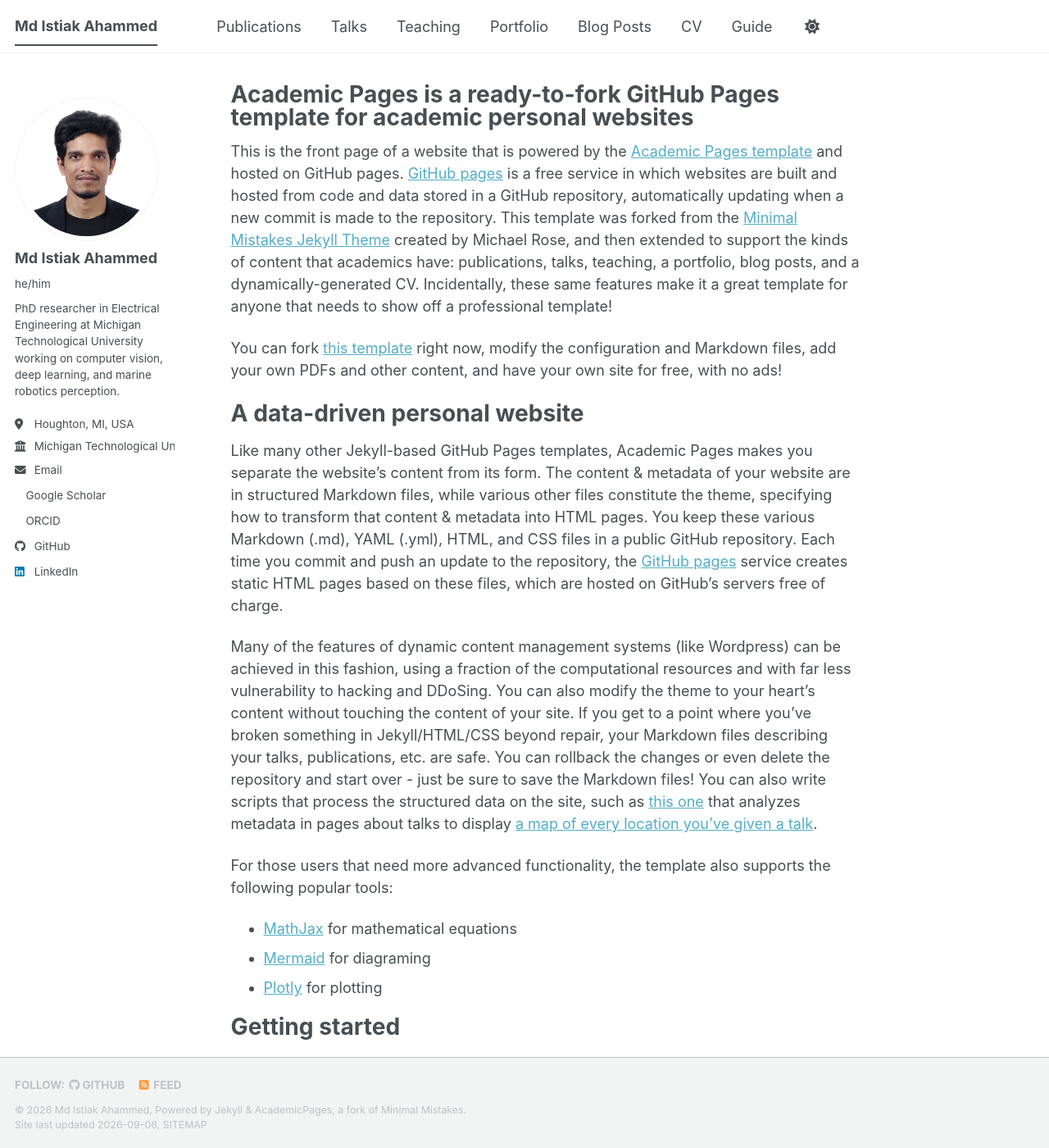
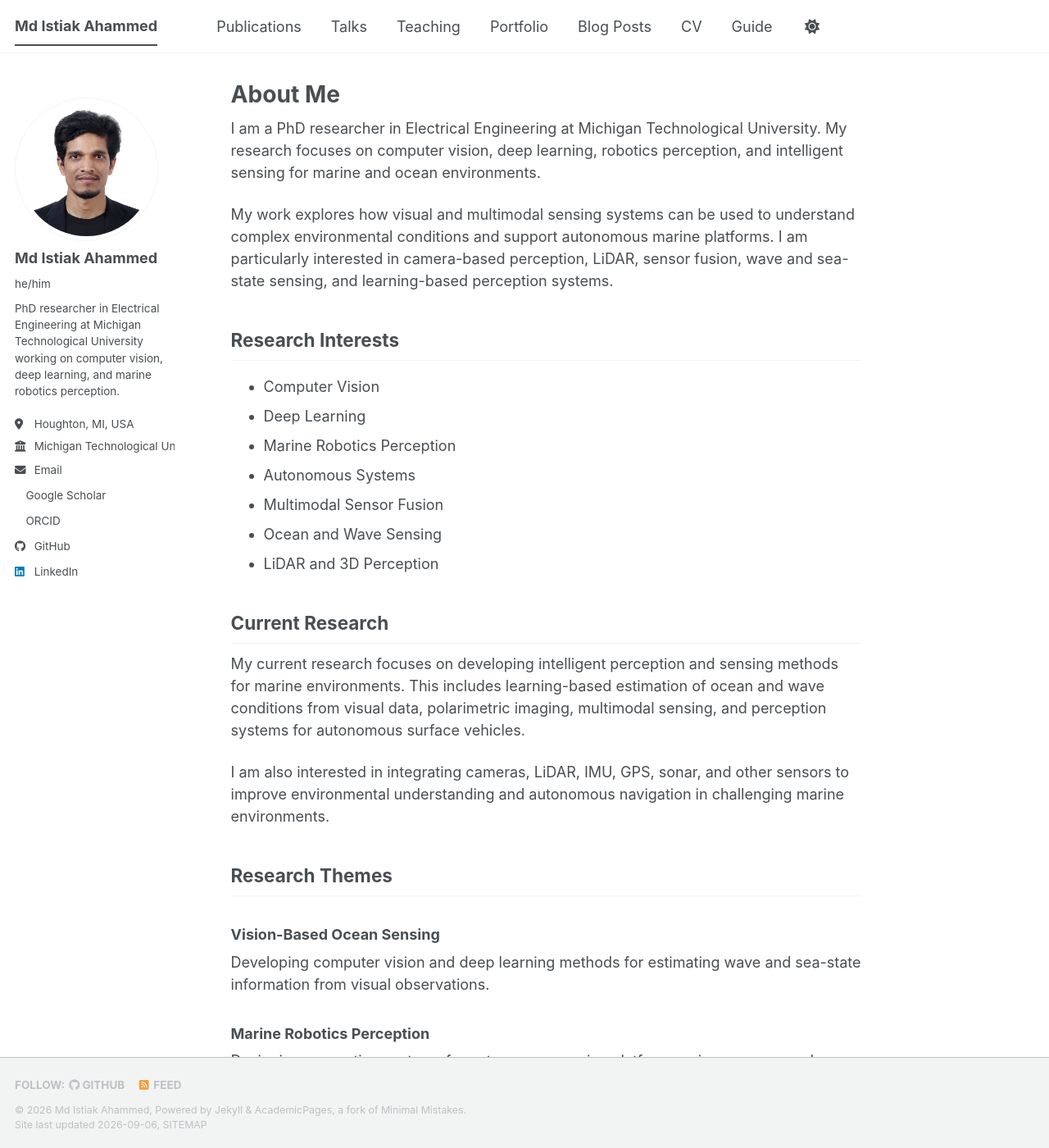
Before and after one commit to Istiak665/Istiak665.github.io, a Jekyll site: the page built from _pages/about.md, in a window 1280 px wide and 1400 px high. Shown: the whole window at 82% size. Built offline with Jekyll 4.4.1, drawn with Linux system fonts in a browser that asks for light colours; a style sheet for code colours, icons or effects is not loaded; some of the changed text lies outside the part shown.

Commit message:
Create personal academic homepage
Replace Academic Pages demo content with research profile and interests.

```diff
--- a/_pages/about.md
+++ b/_pages/about.md
@@ -1,56 +1,56 @@
 ---
 permalink: /
-title: "Academic Pages is a ready-to-fork GitHub Pages template for academic personal websites"
+title: "About Me"
 author_profile: true
 redirect_from:
   - /about/
   - /about.html
 ---
 
-This is the front page of a website that is powered by the [Academic Pages template](https://github.com/academicpages/academicpages.github.io) and hosted on GitHub pages. [GitHub pages](https://pages.github.com) is a free service in which websites are built and hosted from code and data stored in a GitHub repository, automatically updating when a new commit is made to the repository. This template was forked from the [Minimal Mistakes Jekyll Theme](https://mmistakes.github.io/minimal-mistakes/) created by Michael Rose, and then extended to support the kinds of content that academics have: publications, talks, teaching, a portfolio, blog posts, and a dynamically-generated CV. Incidentally, these same features make it a great template for anyone that needs to show off a professional template!
+I am a PhD researcher in Electrical Engineering at Michigan Technological University. My research focuses on computer vision, deep learning, robotics perception, and intelligent sensing for marine and ocean environments.
 
- You can fork [this template](https://github.com/academicpages/academicpages.github.io) right now, modify the configuration and Markdown files, add your own PDFs and other content, and have your own site for free, with no ads!
+My work explores how visual and multimodal sensing systems can be used to understand complex environmental conditions and support autonomous marine platforms. I am particularly interested in camera-based perception, LiDAR, sensor fusion, wave and sea-state sensing, and learning-based perception systems.
 
-A data-driven personal website
-======
-Like many other Jekyll-based GitHub Pages templates, Academic Pages makes you separate the website's content from its form. The content & metadata of your website are in structured Markdown files, while various other files constitute the theme, specifying how to transform that content & metadata into HTML pages. You keep these various Markdown (.md), YAML (.yml), HTML, and CSS files in a public GitHub repository. Each time you commit and push an update to the repository, the [GitHub pages](https://pages.github.com/) service creates static HTML pages based on these files, which are hosted on GitHub's servers free of charge.
+## Research Interests
 
-Many of the features of dynamic content management systems (like Wordpress) can be achieved in this fashion, using a fraction of the computational resources and with far less vulnerability to hacking and DDoSing. You can also modify the theme to your heart's content without touching the content of your site. If you get to a point where you've broken something in Jekyll/HTML/CSS beyond repair, your Markdown files describing your talks, publications, etc. are safe. You can rollback the changes or even delete the repository and start over - just be sure to save the Markdown files! You can also write scripts that process the structured data on the site, such as [this one](https://github.com/academicpages/academicpages.github.io/blob/master/talkmap.ipynb) that analyzes metadata in pages about talks to display [a map of every location you've given a talk](https://academicpages.github.io/talkmap.html).
+- Computer Vision
+- Deep Learning
+- Marine Robotics Perception
+- Autonomous Systems
+- Multimodal Sensor Fusion
+- Ocean and Wave Sensing
+- LiDAR and 3D Perception
 
-For those users that need more advanced functionality, the template also supports the following popular tools:
-- [MathJax](https://www.mathjax.org/) for mathematical equations
-- [Mermaid](https://mermaid.js.org/) for diagraming
-- [Plotly](https://plotly.com/javascript/) for plotting
+## Current Research
 
-Getting started
-======
-1. Register a GitHub account if you don't have one and confirm your e-mail (required!)
-1. Fork [this template](https://github.com/academicpages/academicpages.github.io) by clicking the "Use this template" button in the top right.
-1. Go to the repository's settings (rightmost item in the tabs that start with "Code", should be below "Unwatch"). Rename the repository "[your GitHub username].github.io", which will also be your website's URL.
-1. Set site-wide configuration and create content & metadata (see below -- also see [this set of diffs](https://archive.is/3TPas) showing what files were changed to set up [an example site](https://getorg-testacct.github.io) for a user with the username "getorg-testacct")
-1. Upload any files (like PDFs, .zip files, etc.) to the files/ directory. They will appear at https://[your GitHub username].github.io/files/example.pdf.
-1. Check status by going to the repository settings, in the "GitHub pages" section
+My current research focuses on developing intelligent perception and sensing methods for marine environments. This includes learning-based estimation of ocean and wave conditions from visual data, polarimetric imaging, multimodal sensing, and perception systems for autonomous surface vehicles.
 
-Site-wide configuration
-------
-The main configuration file for the site is in the base directory in [_config.yml](https://github.com/academicpages/academicpages.github.io/blob/master/_config.yml), which defines the content in the sidebars and other site-wide features. You will need to replace the default variables with ones about yourself and your site's github repository. The configuration file for the top menu is in [_data/navigation.yml](https://github.com/academicpages/academicpages.github.io/blob/master/_data/navigation.yml). For example, if you don't have a portfolio or blog posts, you can remove those items from that navigation.yml file to remove them from the header.
+I am also interested in integrating cameras, LiDAR, IMU, GPS, sonar, and other sensors to improve environmental understanding and autonomous navigation in challenging marine environments.
 
-Create content & metadata
-------
-For site content, there is one Markdown file for each type of content, which are stored in directories like _publications, _talks, _posts, _teaching, or _pages. For example, each talk is a Markdown file in the [_talks directory](https://github.com/academicpages/academicpages.github.io/tree/master/_talks). At the top of each Markdown file is structured data in YAML about the talk, which the theme will parse to do lots of cool stuff. The same structured data about a talk is used to generate the list of talks on the [Talks page](https://academicpages.github.io/talks), each [individual page](https://academicpages.github.io/talks/2012-03-01-talk-1) for specific talks, the talks section for the [CV page](https://academicpages.github.io/cv), and the [map of places you've given a talk](https://academicpages.github.io/talkmap.html) (if you run this [python file](https://github.com/academicpages/academicpages.github.io/blob/master/talkmap.py) or [Jupyter notebook](https://github.com/academicpages/academicpages.github.io/blob/master/talkmap.ipynb), which creates the HTML for the map based on the contents of the _talks directory).
+## Research Themes
 
-**Markdown generator**
+### Vision-Based Ocean Sensing
 
-The repository includes [a set of Jupyter notebooks](https://github.com/academicpages/academicpages.github.io/tree/master/markdown_generator
-) that converts a CSV containing structured data about talks or presentations into individual Markdown files that will be properly formatted for the Academic Pages template. The sample CSVs in that directory are the ones I used to create my own personal website at stuartgeiger.com. My usual workflow is that I keep a spreadsheet of my publications and talks, then run the code in these notebooks to generate the Markdown files, then commit and push them to the GitHub repository.
+Developing computer vision and deep learning methods for estimating wave and sea-state information from visual observations.
 
-How to edit your site's GitHub repository
-------
-Many people use a git client to create files on their local computer and then push them to GitHub's servers. If you are not familiar with git, you can directly edit these configuration and Markdown files directly in the github.com interface. Navigate to a file (like [this one](https://github.com/academicpages/academicpages.github.io/blob/master/_talks/2012-03-01-talk-1.md) and click the pencil icon in the top right of the content preview (to the right of the "Raw | Blame | History" buttons). You can delete a file by clicking the trashcan icon to the right of the pencil icon. You can also create new files or upload files by navigating to a directory and clicking the "Create new file" or "Upload files" buttons.
+### Marine Robotics Perception
 
-Example: editing a Markdown file for a talk
-![Editing a Markdown file for a talk](/images/editing-talk.png)
+Designing perception systems for autonomous marine platforms using cameras and multimodal sensors.
 
-For more info
-------
-More info about configuring Academic Pages can be found in [the guide](https://academicpages.github.io/markdown/), the [growing wiki](https://github.com/academicpages/academicpages.github.io/wiki), and you can always [ask a question on GitHub](https://github.com/academicpages/academicpages.github.io/discussions). The [guides for the Minimal Mistakes theme](https://mmistakes.github.io/minimal-mistakes/docs/configuration/) (which this theme was forked from) might also be helpful.
+### Multimodal Sensing
+
+Combining information from cameras, LiDAR, IMU, GPS, sonar, and other sensing modalities for robust environmental perception.
+
+### Learning-Based Perception
+
+Applying machine learning and deep learning to challenging perception problems in robotics and ocean engineering.
+
+## Selected Research
+
+My research includes work on camera-based significant wave height estimation, polarimetric imaging for ocean sensing, deep learning for visual wave perception, and multimodal sensing for autonomous marine systems.
+
+More detailed project pages, publications, datasets, and research results will be added to this website as the portfolio develops.
+
+## Technical Interests
+
+Python · PyTorch · Computer Vision · Deep Learning · Image Processing · LiDAR · Sensor Fusion · Robotics · Autonomous Systems · Marine Perception
```
